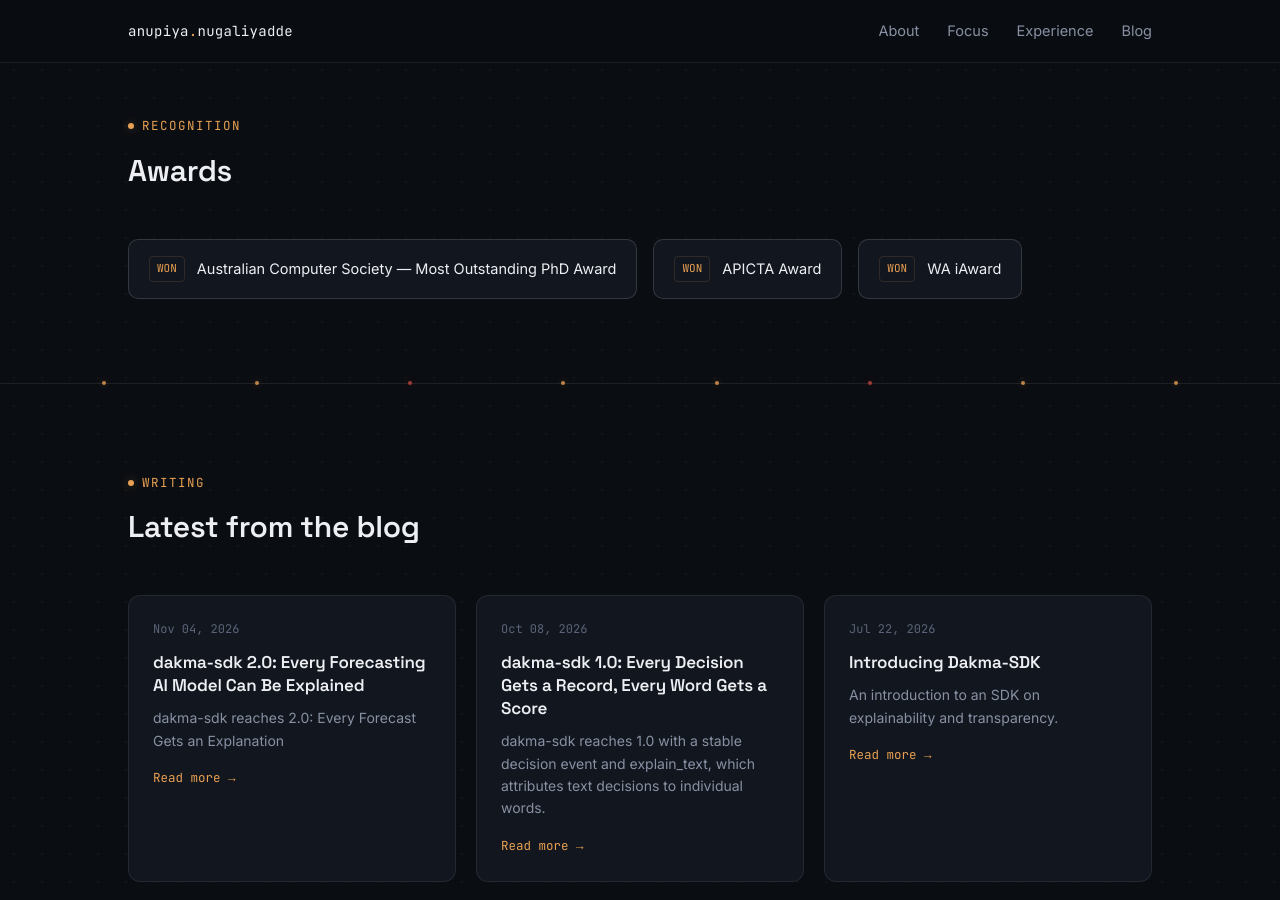
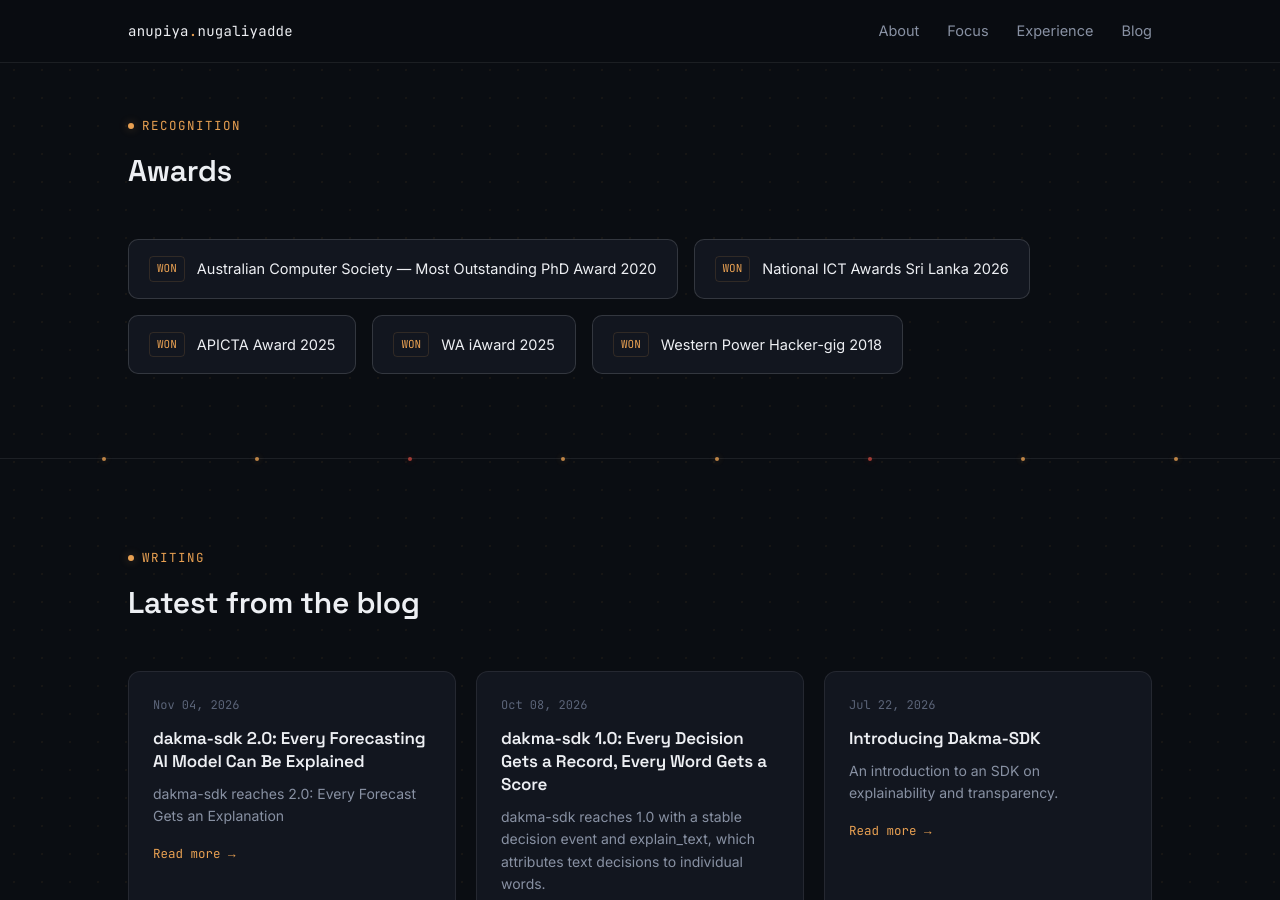
Before and after one commit to anupiyan/anupiyan.github.io, a Jekyll site: the page built from index.html, in a window 1280 px wide and 900 px high, scrolled down 2765 px. Built offline with Jekyll 4.4.1, drawn with Linux system fonts in a browser that asks for light colours.

Commit message:
Update index.html

```diff
--- a/index.html
+++ b/index.html
@@ -126,9 +126,11 @@ title: Home
       <h2>Awards</h2>
     </div>
     <div class="badge-row">
-      <div class="badge"><span class="mark">WON</span><span class="label">Australian Computer Society — Most Outstanding PhD Award</span></div>
-      <div class="badge"><span class="mark">WON</span><span class="label">APICTA Award</span></div>
-      <div class="badge"><span class="mark">WON</span><span class="label">WA iAward</span></div>
+      <div class="badge"><span class="mark">WON</span><span class="label">Australian Computer Society — Most Outstanding PhD Award 2020</span></div>
+       <div class="badge"><span class="mark">WON</span><span class="label">National ICT Awards Sri Lanka 2026</span></div>
+      <div class="badge"><span class="mark">WON</span><span class="label">APICTA Award 2025</span></div>
+      <div class="badge"><span class="mark">WON</span><span class="label">WA iAward 2025</span></div>
+      <div class="badge"><span class="mark">WON</span><span class="label">Western Power Hacker-gig 2018</span></div>
     </div>
   </div>
 </section>
```
